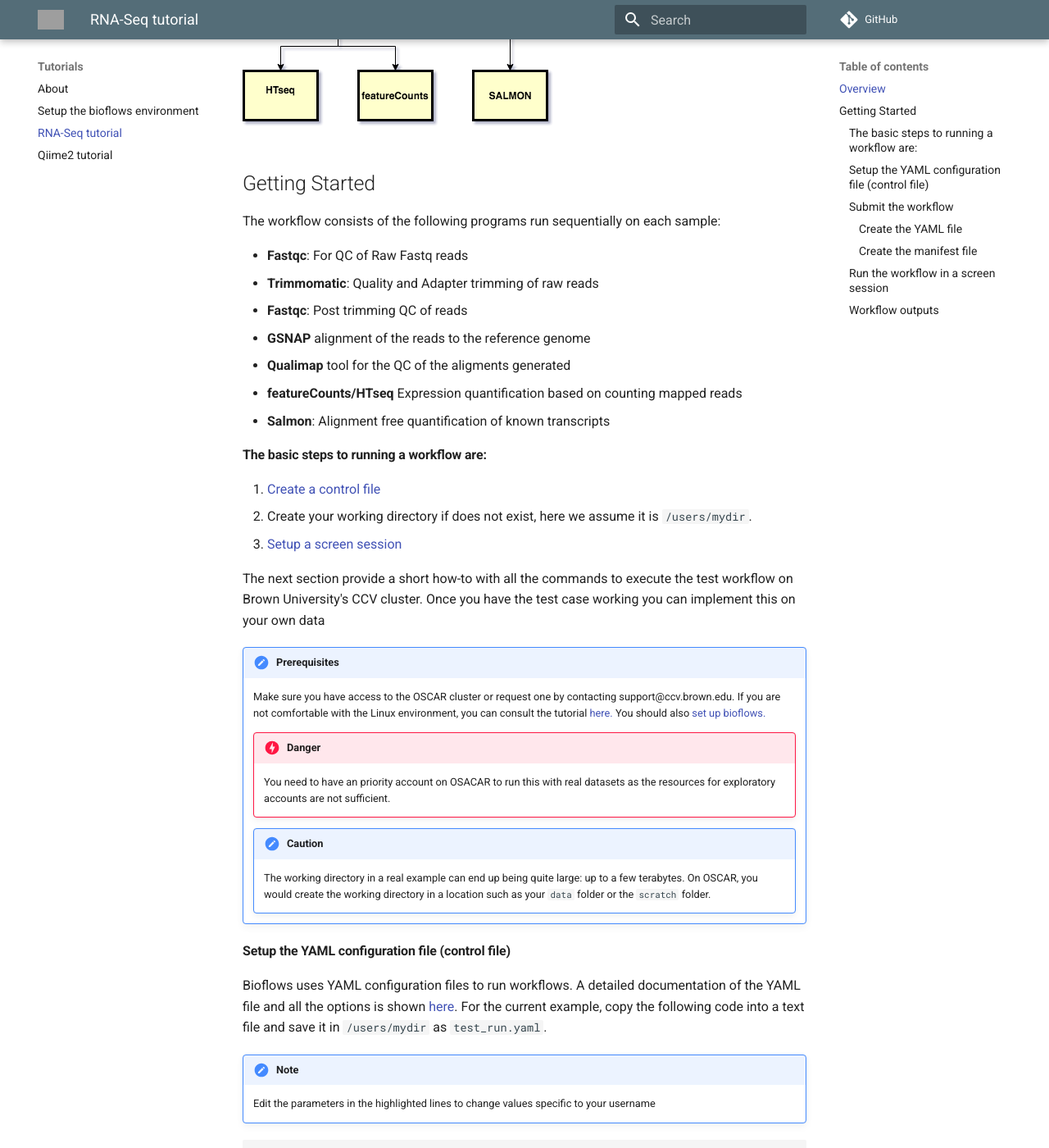
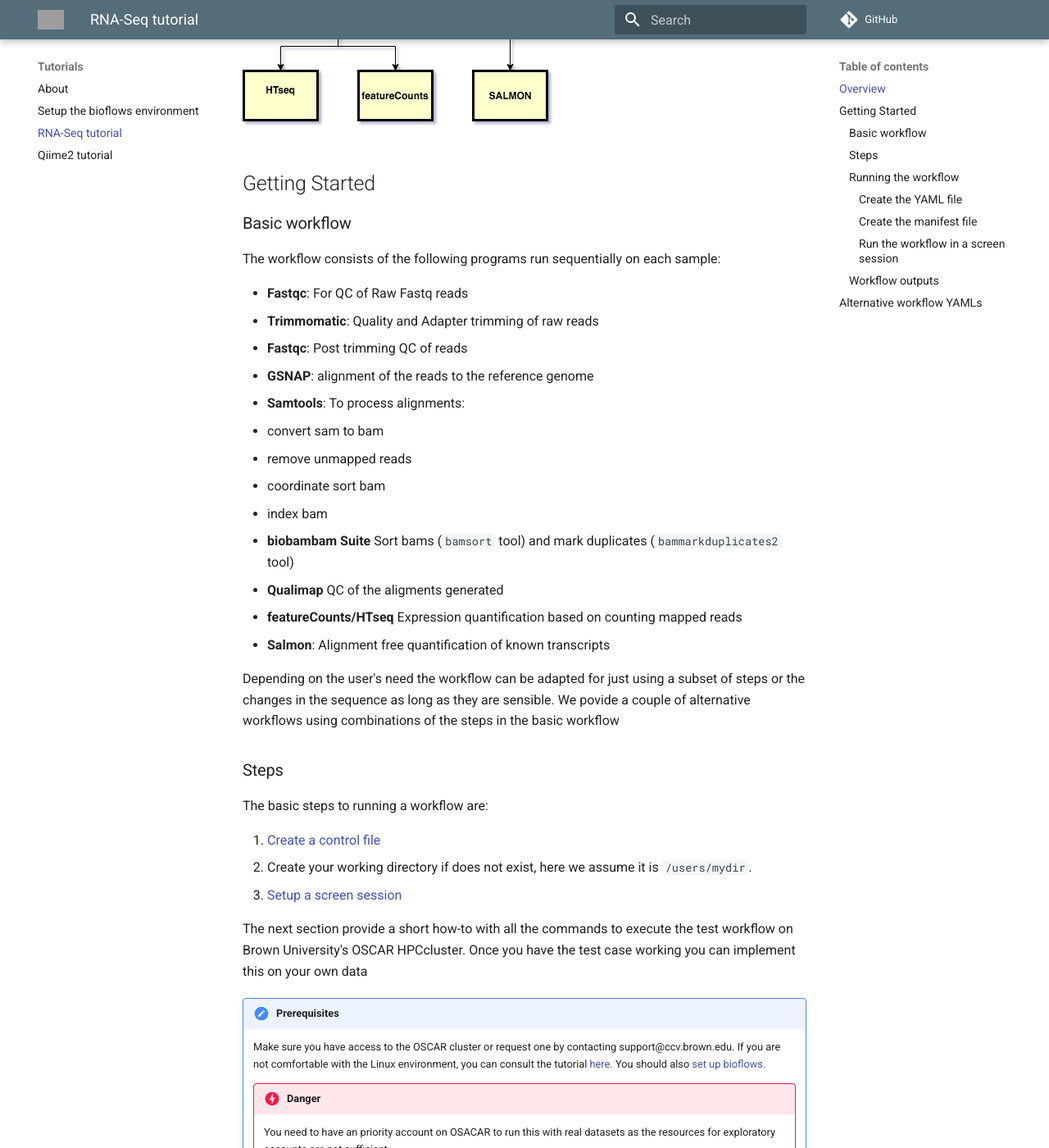
Before and after one commit to compbiocore/bioflows, an MkDocs documentation site: the page built from docs/tutorials/rna-seq_tutorial.md, in a window 1280 px wide and 1400 px high, scrolled down 641 px. Shown: the whole window at 82% size. Built offline with MkDocs 1.6.1 and Material for MkDocs 9.7.7, drawn with Linux system fonts in a browser that asks for light colours; nearby versions of some CDN libraries; comment, search, counter and statistics services are not loaded; some of the changed text lies outside the part shown; grey boxes are pictures that could not be loaded.

Commit message:
updated docs and fixed minor bugs

````diff
--- a/docs/tutorials/rna-seq_tutorial.md
+++ b/docs/tutorials/rna-seq_tutorial.md
@@ -6,23 +6,36 @@ This tutorial shows how to run a standard predefined RNA-seq analysis on the Bro
 ![RNA Seq Workflow](../assets/bioflows-rna-seq.png)
 
 ## Getting Started
+
+### Basic workflow
+
 The workflow consists of the following programs run sequentially on each sample:
 
 -  **Fastqc**: For QC of Raw Fastq reads
 -  **Trimmomatic**: Quality and Adapter trimming of raw reads
 -  **Fastqc**: Post trimming QC of reads
--  **GSNAP** alignment of the reads to the reference genome
--  **Qualimap** tool for the QC of the aligments generated
+-  **GSNAP**: alignment of the reads to the reference genome
+-  **Samtools**: To process alignments:
+   - convert sam to bam
+   - remove unmapped reads
+   - coordinate sort bam
+   - index bam
+-  **biobambam Suite** Sort bams (`bamsort` tool)  and mark duplicates (`bammarkduplicates2` tool)
+-  **Qualimap** QC of the aligments generated
 -  **featureCounts/HTseq** Expression quantification based on counting mapped reads
 -  **Salmon**:  Alignment free quantification of known transcripts
 
-#### The basic steps to running a workflow are:
+Depending on the user's need the workflow can be adapted for just using a subset of steps or the changes in the sequence as long as they are sensible.  We povide a couple of alternative workflows using combinations of the steps in the  basic workflow
 
-1. [Create a control file](#Setup the YAML configuration file)
+### Steps
+
+The basic steps to running a workflow are:
+
+1. [Create a control file](#Create the YAML file)
 2. Create your working directory if does not exist, here we assume it is `/users/mydir`.
 3. [Setup a screen session](#/docs/tutorials/Setup_bioflows_env/#Setup GNU screen session)
 
-The next section provide a short how-to with all the commands to execute the test workflow on Brown University's CCV cluster. Once you have the test case working you can implement this on your own data
+The next section provide a short how-to with all the commands to execute the test workflow on Brown University's OSCAR HPCcluster. Once you have the test case working you can implement this on your own data
 
 !!! note "Prerequisites"
     Make sure you have access to the OSCAR cluster or request one by contacting support@ccv.brown.edu. If you are not comfortable with the Linux environment, you can consult the tutorial [here.](https://compbiocore.github.io/cbc-linux-tutorial/linux_explication/) You should also [set up bioflows.](#/docs/tutorials/Setup_bioflows_env)
@@ -34,7 +47,10 @@ The next section provide a short how-to with all the commands to execute the tes
     !!! caution
         The working directory in a real example can end up being quite large: up to a few terabytes. On OSCAR, you would create the working directory in a location such as your `data` folder or the `scratch` folder.
 
-#### Setup the YAML configuration file (control file)
+
+### Running the workflow
+
+#### Create the YAML file
 
 Bioflows uses YAML configuration files to run workflows. A detailed documentation of the YAML file and all the options is shown [here](#/docs/yaml_description.md). For the current example, copy the following code into a text file and save it in `/users/mydir` as `test_run.yaml`.
 
@@ -72,33 +88,62 @@ workflow_sequence:
   - samtools:
       subcommand: view
       suffix:
+        input: ".sam"
         output: ".bam"
+      options:
+        -Sbh:
+      job_params:
+        time: 60
   - samtools:
+      subcommand: view
       suffix:
+        input: ".bam"
         output: ".mapped.bam"
-      subcommand: view
       options:
-
+        -bh:
+        -F: "0x4"
+      job_params:
+        time: 60
   - samtools:
       subcommand: view
       suffix:
         output: ".unmapped.bam"
       options:
-
+  - bamsort:
+      suffix:
+        input: ".mapped.bam"
+        output: ".srtd.bam"
+      options:
+        inputthreads=4:
+        outputthreads=4:
+      job_params:
+        ncpus: 4
+        mem: 2000
+        time: 60
   - samtools:
       subcommand: sort
       suffix:
         input: ".mapped.bam"
+  - samtools:
+      subcommand: index
+      suffix:
+        input: ".srtd.bam"
+      job_params:
+        time: 20
   - bammarkduplicates2:
+      suffix:
+        input: ".srtd.bam"
+        output: ".dup.srtd.bam"
+      job_params:
+        mem: 2000
+        time: 60
+        ncpus: 4
   - qualimap:
       subcommand: rnaseq
   - htseq-count: default
 
 ```
 
-### Submit the workflow
-
-#### Create the YAML file
 If you haven't done so already, copy the above into a text file and save it in `/users/mydir` as `test_run.yaml`
 
 For this tutorial I have created a small test dataset with 10000 read pairs from human RNAseq data, thats available to all user on OSCAR. It should run within the hour and you should see that all the steps from the workflow have completed.
@@ -111,7 +156,7 @@ samp_1299,/gpfs/data/cbc/rnaseq_test_data/PE_hg/Cb2_1.gz,/gpfs/data/cbc/rnaseq_t
 samp_1214,/gpfs/data/cbc/rnaseq_test_data/PE_hg/Cb_1.gz,/gpfs/data/cbc/rnaseq_test_data/PE_hg/Cb_2.gz
 ```
 
-### Run the workflow in a screen session
+#### Run the workflow in a screen session
 If you haven't already started a screen session in the [setup](#/docs/tutorials/Setup_bioflows_env), start one using the following command:
 ``` bash
 screen -S rnaseq_tutorial
@@ -128,18 +173,15 @@ bioflows-gatk test_run.yaml
 
 The `bioflows-gatk` call will automatically generate several directories, which may or may not have any outputs directed to them depending on which analyses have been run in bioflows. These directories include: `sra`, `fastq`, `alignments`, `qc`, `slurm_scripts`, `logs`, `expression`, and `checkpoints`.
 
-`sra` Will be empty in this tutorial.
+For this tutorial you should see the following directories
 
-`fastq` symlinks to fastq files.
+- `fastq` symlinks to fastq files.
+- `alignments` SAM and BAM files from GSNAP alignments.
+- `qc` QC reports from fastqc and qualimap.
+- `slurm_scripts` Records of the commands sent to slurm.
+- `logs` Log files from various bioflows processes (including the standard error and standard out).
+- `expression` Expression values from featureCounts/Salmon/htseq depending on whats specified.
+- `checkpoints` Contains checkpoint records to confirm that bioflows has progressed through each step of the analysis.
 
-`alignments` SAM and BAM files from GSNAP alignments.
-
-`qc` QC reports from fastqc and qualimap.
-
-`slurm_scripts` Records of the commands sent to slurm.
-
-`logs` Log files from various bioflows processes (including the standard error and standard out).
-
-`expression` Expression values from featureCounts.
-
-`checkpoints` Contains checkpoint records to confirm that bioflows has progressed through each step of the analysis.
+## Alternative workflow YAMLs
+These YAML's can be used as templates for alternative workflows using various combinations of programs and sequences from the programs defined in the [Basic workflow](#Basic Workflow)
--- a/setup.py
+++ b/setup.py
@@ -5,8 +5,7 @@ setup(
     version='0.99',
     packages=['bioflows','bioflows.test_others','bioflows.test_wrappers', 'bioflows.test_rnaseq_workflow', 'bioflows.bioutils',
               'bioflows.bioutils.access_sra', 'bioflows.bioutils.parse_fastqc', 'bioflows.bioutils.convert_bam_to_fastq',
-              'bioflows.bioflowsutils', 'bioflows.definedworkflows',
-              'bioflows.definedworkflows.rnaseq'],
+              'bioflows.bioflowsutils', 'bioflows.definedworkflows', 'bioflows.definedworkflows.rnaseq'],
     # install_requires= [luigi, saga-python, radical-utils, lxml, biopython, jsonpickle, pyyaml, xz, lftp],
     url='',
     license='GPLv2',
@@ -14,7 +13,7 @@ setup(
     author_email='ashok_ragavendran@brown.edu',
     description='',
     entry_points={
-        'console_scripts': ['bioflows-rnaseq = bioflows.definedworkflows.rnaseq.rnaseqworkflow:rna_seq_main',
+        'console_scripts': ['bioflows-run = bioflows.definedworkflows.rnaseq.rnaseqworkflow:gatk_main',
                             'bioflows-dnaseq = bioflows.definedworkflows.rnaseq.rnaseqworkflow:dna_seq_main',
                             'bioflows-gatk = bioflows.definedworkflows.rnaseq.rnaseqworkflow:gatk_main'],
     },
````
Also changed, not shown: other parts of docs/tutorials/rna-seq_tutorial.md (+1 -1 lines), README.md (+1 -1 lines), docs/index.md (+22 -18 lines), docs/tutorials/Setup_bioflows_env.md (+17 -26 lines), docs/tutorials/tutorials.md (+5 -5 lines), 1 other file.
